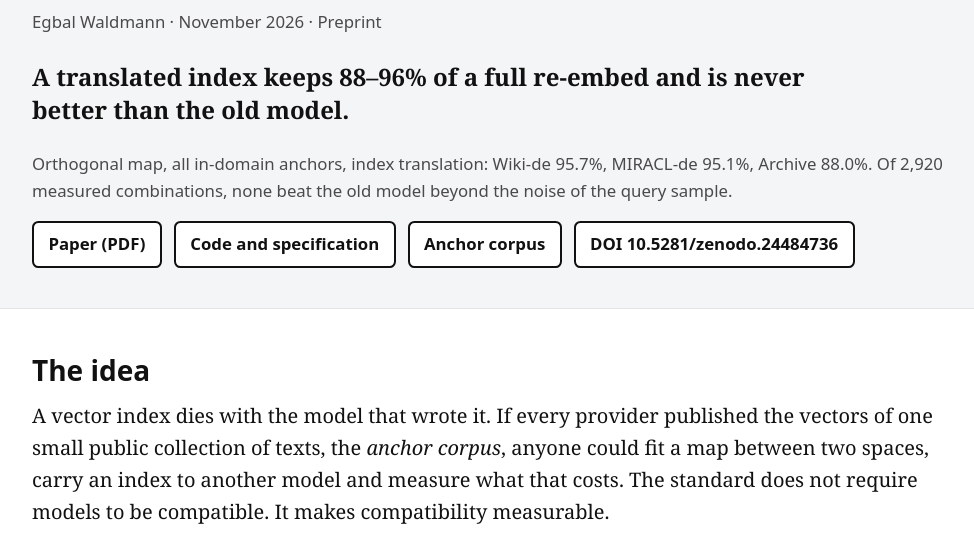
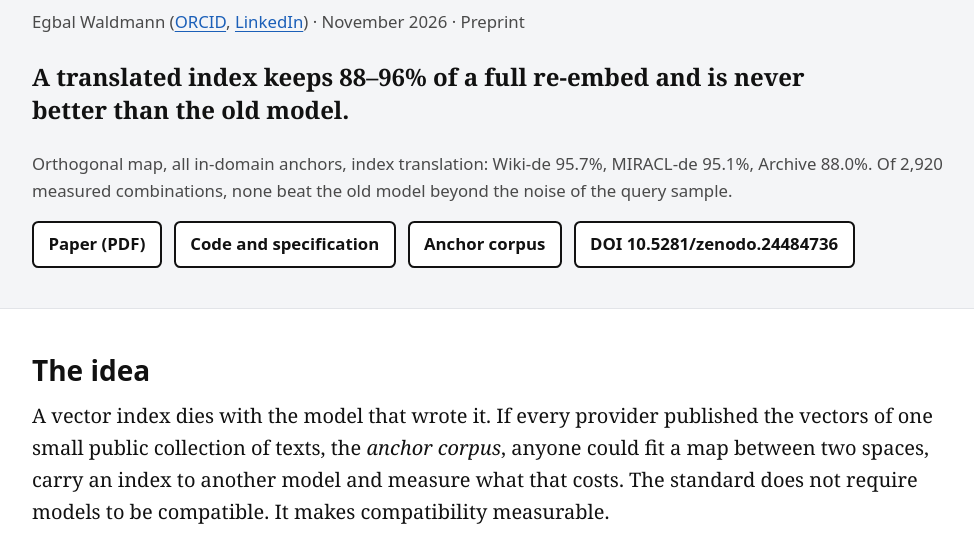
Before and after one commit to egbalwaldmann/embedding-anchors, a plain HTML site: page site/index.html in a window 1280 px wide. Shown: the part 212-757 px from the top of the page, without its empty margins (144-1118 px from the left). Drawn offline with nearby package versions, Linux system fonts and the light colour scheme.

Commit message:
Companion page: ORCID and LinkedIn under the author's name

```diff
--- a/site/index.html
+++ b/site/index.html
@@ -21,7 +21,7 @@
     <p class="kicker">Companion to the paper</p>
     <h1>Publish the Anchors</h1>
     <p class="subtitle">A Minimal Interoperability Standard for Text Embedding Spaces, with a Cross-Vendor German Migration Study</p>
-    <p class="byline">Egbal Waldmann · November 2026 · Preprint</p>
+    <p class="byline">Egbal Waldmann (<a href="https://orcid.org/0000-0003-2958-5121">ORCID</a>, <a href="https://www.linkedin.com/in/egbalwaldmann" rel="me">LinkedIn</a>) · November 2026 · Preprint</p>
     <p class="message" id="message">A translated index keeps 88–96% of a full re-embed and is never better than the old model.</p>
     <nav class="links" aria-label="Paper, code and data">
       <a class="button" href="https://github.com/egbalwaldmann/embedding-anchors/blob/main/paper/publish-the-anchors.pdf">Paper (PDF)</a>
```
